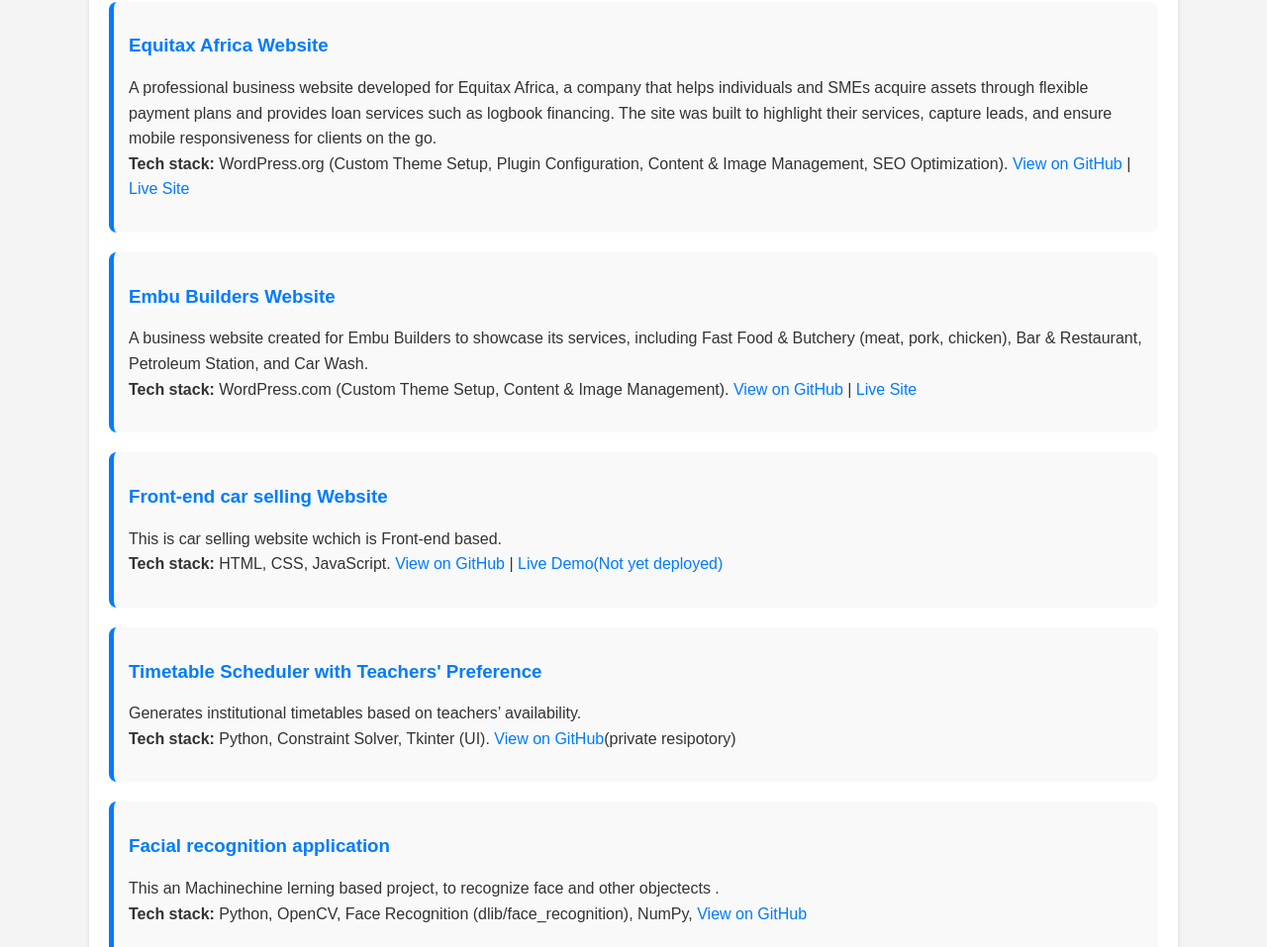
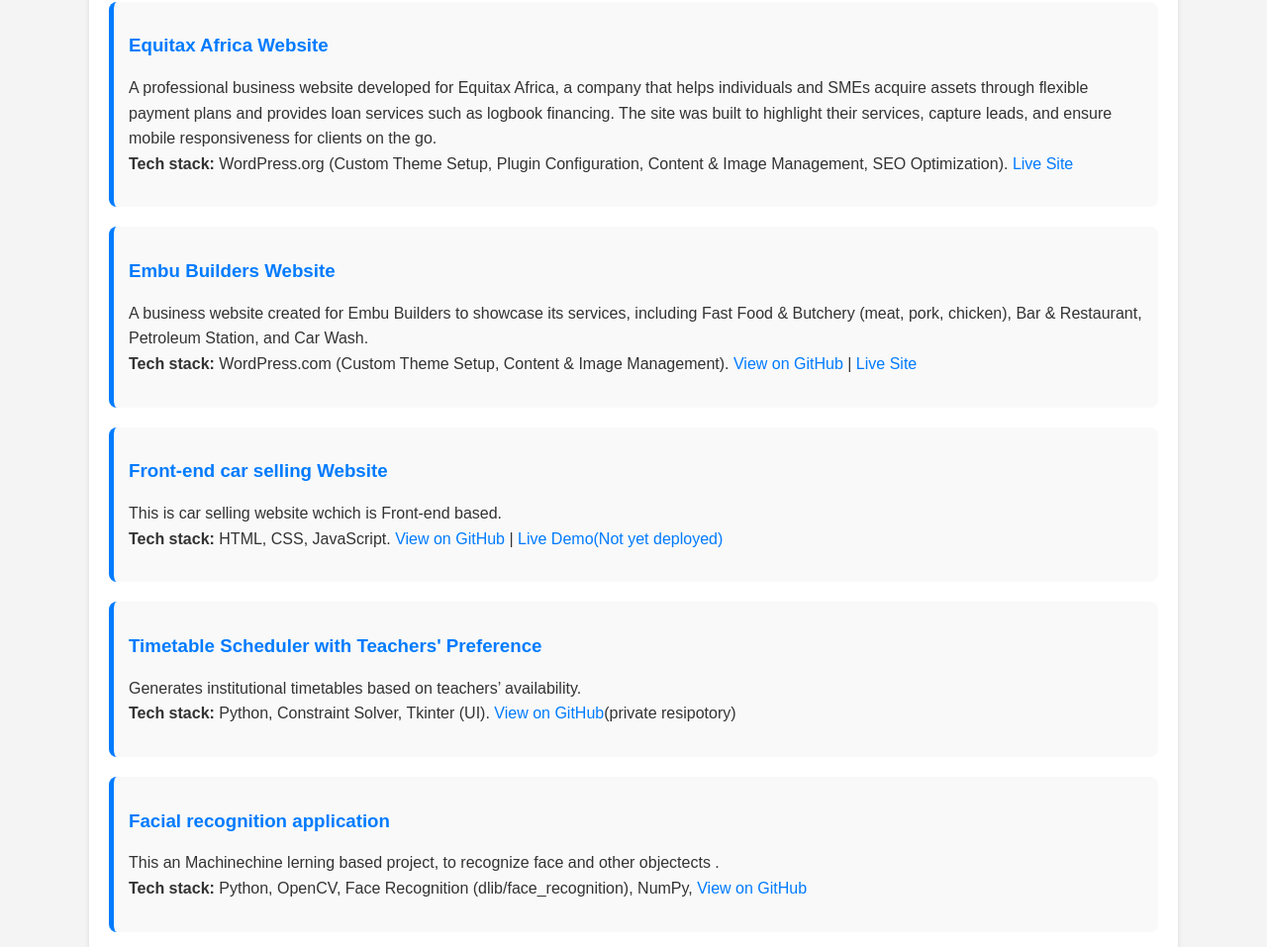
Before and after one commit to MIKE2634/portfolio, a plain HTML site: page index.html in a window 1280 px wide. Shown: the part 1795-2752 px from the top of the page at 99% size. Drawn offline with Linux system fonts and the light colour scheme.

Commit message:
Update index.html

```diff
--- a/index.html
+++ b/index.html
@@ -192,7 +192,7 @@
 	    ensure mobile responsiveness for clients on the go.
 	    <br>
 	    <strong>Tech stack:</strong> WordPress.org (Custom Theme Setup, Plugin Configuration, Content & Image Management, SEO Optimization).
-	    <a href="https://github.com/MIKE2634/equitax-africa-website" target="_blank">View on GitHub</a> |
+
 	    <a href="https://equitaxafrica.com/" target="_blank">Live Site</a>
 	  </p>
 	</div>
```
